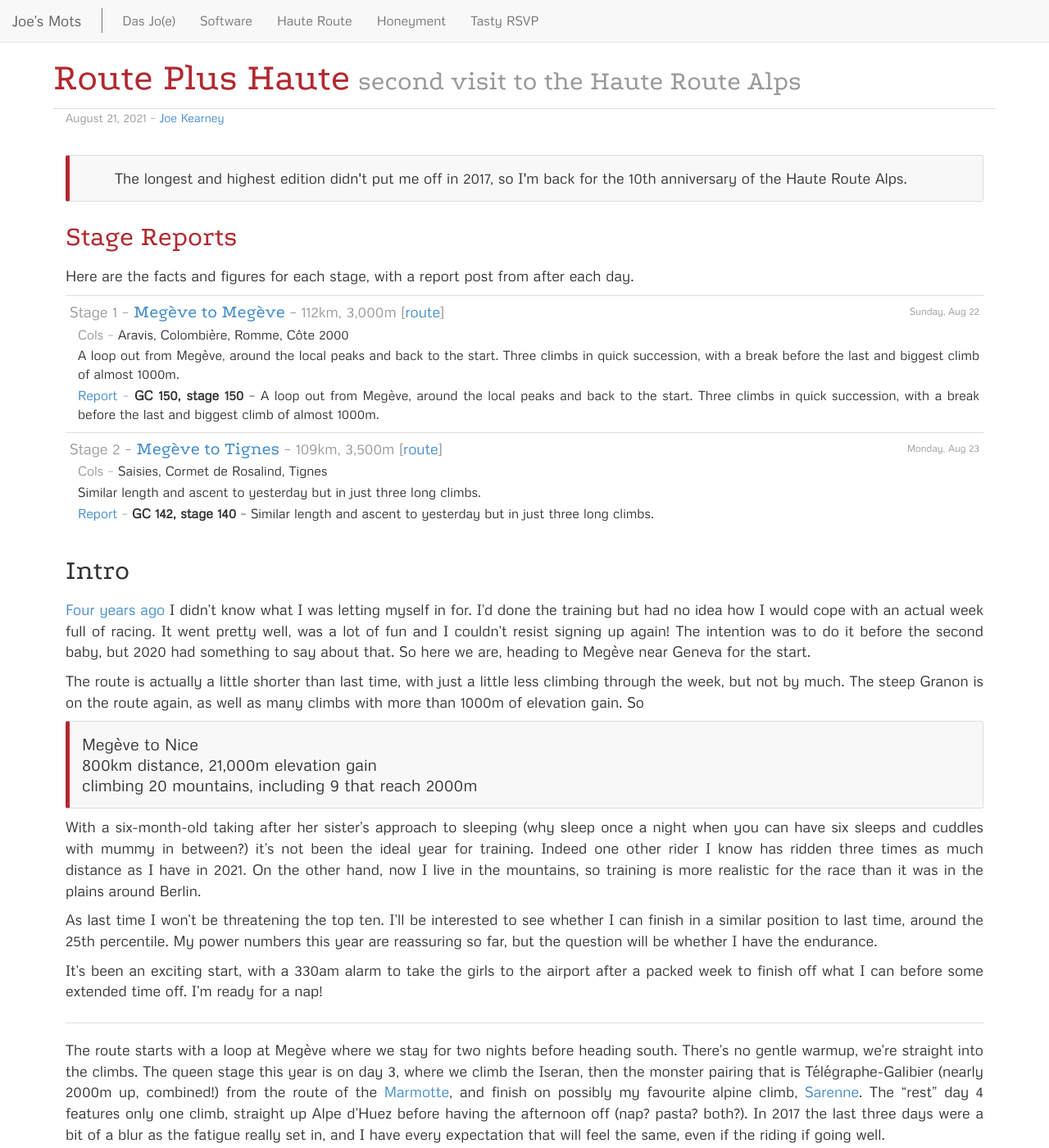
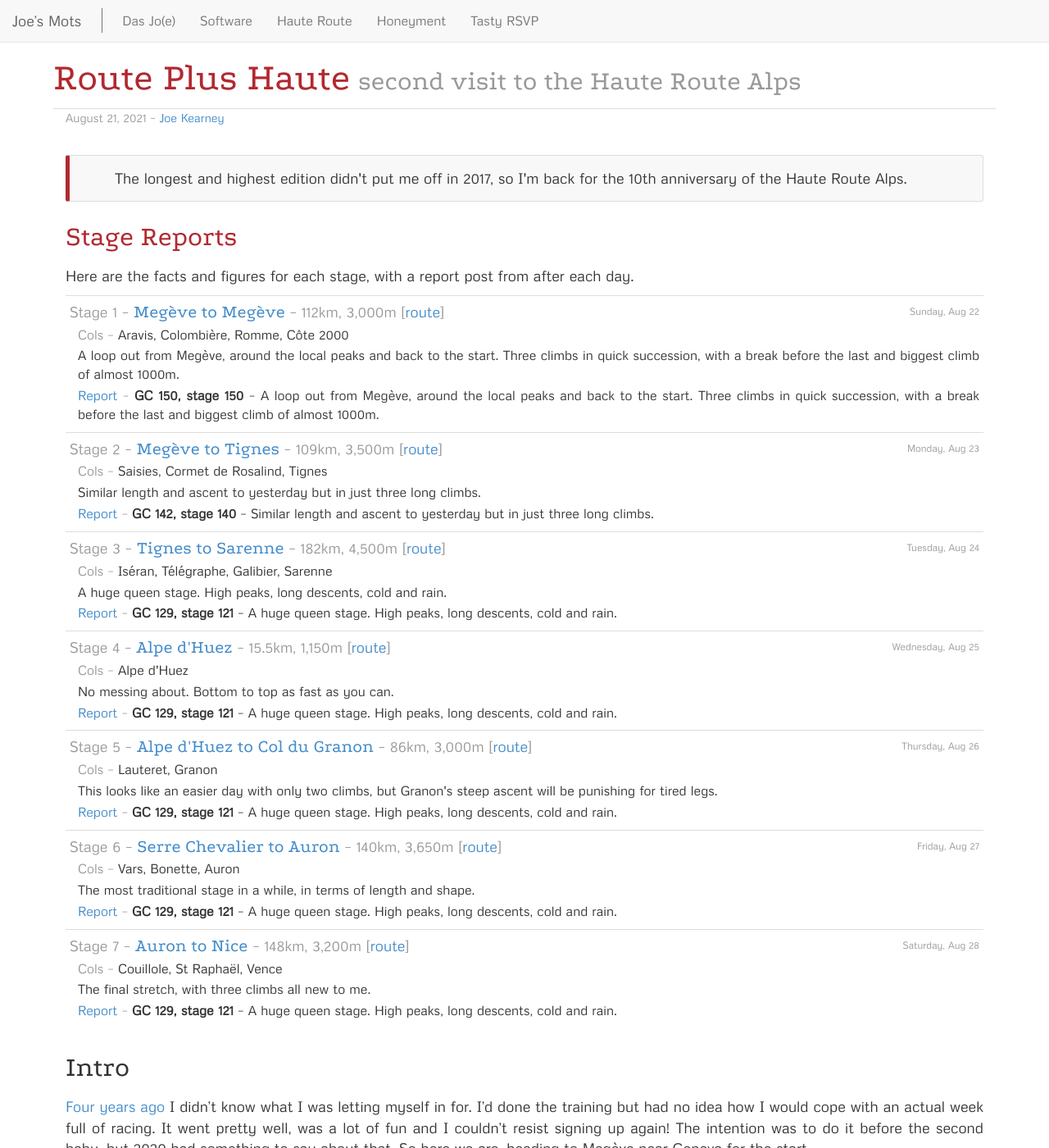
Before and after one commit to joekearney/joekearney.github.io, a Jekyll site: the page built from _posts/cycling/haute-route-2021/2021-08-21-haute-route-2021-index.md, in a window 1280 px wide and 1400 px high. Shown: the whole window at 82% size. Built offline with Jekyll 4.4.1, drawn with Linux system fonts in a browser that asks for light colours; comment, search, counter and statistics services are not loaded.

Commit message:
HRA 2021 stage 4

```diff
--- a/_data/haute-route-2021.yml
+++ b/_data/haute-route-2021.yml
@@ -13,11 +13,71 @@
 - number: 2
   title: Megève to Tignes
   date: Monday, Aug 23
-  strava-route: https://ridewithgps.com/routes/34861998
-  ridewithgps-route-id: 34861998
+  strava-route: https://ridewithgps.com/routes/34861996
+  ridewithgps-route-id: 34861996
   length: 109km
   ascent: 3,500m
   cols: Saisies, Cormet de Rosalind, Tignes
   description: "Similar length and ascent to yesterday but in just three long climbs."
   # profile: /images/haute-route/profiles/1.jpg
   # map: /images/haute-route/maps/1.jpg
+
+- number: 3
+  title: Tignes to Sarenne
+  date: Tuesday, Aug 24
+  strava-route: https://ridewithgps.com/routes/34861998
+  ridewithgps-route-id: 34861998
+  length: 182km
+  ascent: 4,500m
+  cols: Iséran, Télégraphe, Galibier, Sarenne
+  description: "A huge queen stage. High peaks, long descents, cold and rain."
+  # profile: /images/haute-route/profiles/1.jpg
+  # map: /images/haute-route/maps/1.jpg
+
+- number: 4
+  title: Alpe d'Huez
+  date: Wednesday, Aug 25
+  strava-route: https://ridewithgps.com/routes/34862001
+  ridewithgps-route-id: 34862001
+  length: 15.5km
+  ascent: 1,150m
+  cols: Alpe d'Huez
+  description: "No messing about. Bottom to top as fast as you can."
+  # profile: /images/haute-route/profiles/1.jpg
+  # map: /images/haute-route/maps/1.jpg
+
+- number: 5
+  title: Alpe d'Huez to Col du Granon
+  date: Thursday, Aug 26
+  strava-route: https://ridewithgps.com/routes/34862003
+  ridewithgps-route-id: 34862003
+  length: 86km
+  ascent: 3,000m
+  cols: Lauteret, Granon
+  description: "This looks like an easier day with only two climbs, but Granon's steep ascent will be punishing for tired legs."
+  # profile: /images/haute-route/profiles/1.jpg
+  # map: /images/haute-route/maps/1.jpg
+
+- number: 6
+  title: Serre Chevalier to Auron
+  date: Friday, Aug 27
+  strava-route: https://ridewithgps.com/routes/34862005
+  ridewithgps-route-id: 34862005
+  length: 140km
+  ascent: 3,650m
+  cols: Vars, Bonette, Auron
+  description: "The most traditional stage in a while, in terms of length and shape."
+  # profile: /images/haute-route/profiles/1.jpg
+  # map: /images/haute-route/maps/1.jpg
+
+- number: 7
+  title: Auron to Nice
+  date: Saturday, Aug 28
+  strava-route: https://ridewithgps.com/routes/34862006
+  ridewithgps-route-id: 34862006
+  length: 148km
+  ascent: 3,200m
+  cols: Couillole, St Raphaël, Vence
+  description: "The final stretch, with three climbs all new to me."
+  # profile: /images/haute-route/profiles/1.jpg
+  # map: /images/haute-route/maps/1.jpg
--- /dev/null
+++ b/_posts/cycling/haute-route-2021/stage-reports/2021-08-24-hra-2021-stage-3.md
@@ -0,0 +1,71 @@
+---
+layout: haute-route-stage-report-2021
+categories:
+- post
+tags:
+- article
+- cycling
+- hasIndexPage
+- haute-route-2021
+- haute-route-2021-stage-report
+series_index: haute-route-2021
+series: "Haute Route 2021"
+series_tag: haute-route-2021
+include_series_in_header_title: true
+status: published
+type: post
+author: Joe Kearney
+
+stage-number: 3
+title: "Stage 3 &ndash; GC 129"
+description: "Tignes to Sarenne"
+long_description: "A huge queen stage. High peaks, long descents, cold and rain."
+haute-route-gc-position: 129
+haute-route-stage-position: 121
+
+haute_route_strava_embed: https://www.strava.com/activities/5845368877/embed/ab7ba4134e4974d0cdacbde89f9ae0e0044a14bd
+
+#title_image_img: https://lh3.googleusercontent.com/OwrXwlCqDr_HZ4w9kkw6RF0tiRyChtNTL_z1ESwAVF11m9n6VQGi6-wn054tPEcx0XSmD3EDXcT8Wo1ZWBXZcJSOTGzI7Ut2C4-vPuwR2oWRAish0JsxNDQvRnHWw8kM1yfnD13pjz8=w960-h540
+---
+
+In 2017 the weather was delightful, the whole duration of the race. There wasn't a drop of rain, and aside from the earliest starts it was never too cold. There was always going to be something very different about this edition, and it's turned out to be the heat.
+
+At 2700m it can get pretty nippy. We were warned at the briefing to expect the cold, and most people (not all) looked pretty well prepared. The forecast at both of the highest peaks, Iséran and Galibier, was for 4°C. But arriving at the peak, after hours of work, isn't the problem. After that when you stop working, the sweat now makes you cold, and even multiple layers against the wind can't completely stop the chill you get from descending at 50km/h or more. Add a sprinkling of rain and it only gets worse!
+
+So instead of the flimsiest climbing jerseys this was a day for full-finger gloves, arm- and leg-warmers, merino wool base layer, insulated gilet and rain jacket on top to stop the wind! The special bag of cold weather gear, thus far unopened, came into its own.
+
+---
+
+From the early start we followed the descent in convoy again, but before long turned up the Col de l'Iséran, another of the climbs made famous (or even monumental) by the Tour. Most people didn't push too hard here given what was to come. The climb was beautiful with views down the valley to the next mountains and moon still above the horizon, and we all got the classic picture at the sign at the top. On a day like this it's good to get the first climb out of the way without feeling like you've spent anything, and at least for me, that worked.
+
+Often on a big climbing day like this the peaks are roughly evenly spaced through the route. Not so here, because after Iséran we descended for 70km. Yes 70. The first 30 or so were the usual mountain descent, somewhat steep with cow poo all over the place, but neutralised so that riders weren't encouraged to take risks.
+
+The rest followed a river valley gently downhill, at only 1-2% for the most part. You always want a good group to share the work in flat-ish sections like this, otherwise you spend much more energy to get to the other end. I had a great group that formed at the start, including the other riders from Zürich Veloton, my club. We rattled on with good speed, with almost all of the others in the group both taking turns on the front and riding safely (we haven't had much other group riding to see this yet).
+
+In one town the group split with some traffic. I was ahead in a small group and waiting for the rest to catch up when I thought I had time to pull over for a quick wee. I did not have time, and before the long the group got to me and went past. Oh dear, time to chase. I had to push for about 7 minutes to catch them. I was able to get a little drafting from some cars for a short time, and one of the event motorbikes paced me up to the group for the last few metres of the gap, but it was a big effort to spend, not that long before the start of the Télégraphe climb.
+
+Once I caught them I managed not to do too much work and eat some food while we continued, but I didn't feel like I recovered from that effort until well into the Galibier climb some two hours later. The Télégraphe went ok, but it was more difficult than it should have been to hold 220W there. It looks like it was the second best time I've done there, so that's not too bad considering.
+
+The unexpected difficulty was in carrying all of the spare clothes! On the long descent I still had everything on, gloves stuffed down my top. Once we started climbing that wasn't an option! So I stopped to try to pack everything down as much as possible. Arm warmers in one pocket, gilet in one, but I still needed some space for food! So the rain jacket had to be stuffed into the back of my shorts instead. Probably not the stylish option but at least it worked.
+
+After the Télégraphe is only a short descent to Valloire, the town at the start of the Galibier climb. They're so close together that they're really not worth considering to be two separate climbs, so much as one with a little dip in the middle. (I just learned the German word _Gegensteigung_, meaning a short climb in the middle of a longer descent. perhaps this is a Gegenabsteig?) With only a brief stop for more water from a little fountain in the town I started the climb, and it was soon after here that it started feeling like it was supposed to, but I still couldn't sustain the 230W I would have liked.
+
+It's a long climb. Whereas the usual image of the big Alpine passes has a pile of switchbacks snaking up the side of the mountain, for much of the Galibier you're on relatively straight roads, inclined up the valley. It's somehow harder to motivate when you can't see the next turn for miles. It was the other riders around that gave it some rhythm, seeing the next ones to chase, or the next ones catching up. At about 2000m of elevation (still with 700m to go!) there's a little old bridge to cross to the other side of the valley, after which it does start turning and twisting a little more. There's a small local cheese shop that advertises its Beaufort cheese on little signs for a while, and I've always wondered what state of disrepair I'd have to be in to give up on the climb at that point to buy some cheese by the kilo.
+
+The rest of the climb was a bit of a blur, to be honest. I arrived at the top and the end of the timed section in personal best time for Galibier, after nearly 2h40 for the combination, including the short stops. As I reached the top, in the seconds after stopping when I was just trying to get my breath back, one of the event medics came running over! I tried to tell her I wasn't having a heart attack. It turns out she was trying to tell me to breathe slowly in order to recover quicker, which I suppose was appreciated if unexpected!
+
+Food, water, more food, aware of another 1700m descent and 1000m climbing to come. All of the clothes back on (which takes longer than you would want at that point, when getting cold but not quite in control of ones faculties), and just as the rain jacket zipped up it started to drizzle. We were told that the rain was heavy at the bottom, so tried to balance wanting to move to get away from the cold mountaintop with wanting to stay still to recover a bit more.
+
+I found Timeas, a Dutch guy I've been riding with quite a bit. We rode the descent together and stopped before the timing mat to eat yet more food. Some of the road was damp and so we were slower descending that we might have, but it sounds like we were relatively lucky compared to others who had thunderstorms and heavy rain.
+
+We started the climb together, but I decided quickly to stop to take off and stow the jacket and gilet. It took me about a minute before starting to chase him, and it wasn't until 37 minutes later that I managed to catch him!
+
+What a beautiful climb. This was my [favourite in 2017](/posts/hra-2017-stage-3), where it was even more pretty in the sunshine. It's just a joy to go up through the charming tiny villages, forests and fields with cows with cowbells, and then above the treeline into the views of the valley and the distant mountaintops.
+
+I didn't go as fast here as in 2017, but that was in the middle of much shorter stage, not the end of an epic one. This was my highest placing among the stages so far, as it was last time. I do like this hill! That was a great day, and a really hard ride.
+
+---
+
+My club in Zürich is called Veloton, and there are four of us riing here. The others, Luise and two Martin's are, frankly, much faster than me, and that's fine. We agreed to enter the mixed team competition, in which the times of the fastest three riders on each stage contribute to the team time.  Because they're so fast the team keeps winning, and so on yesterday's and today's stage, at the evening briefing we all went up to have our photo taken with the local chief of tourism, and to be given a prize!
+
+I have not yet contributed any times to the team, and unless something goes very wrong for one of the others, I very likely will not. But when we get to Nice, if it keeps going like this I may be a proud member of the winning mixed GC team!
```
Also changed, not shown: _posts/cycling/haute-route-2021/stage-reports/2021-08-22-hra-2021-stage-1.md (+1 -1 lines), _posts/cycling/haute-route-2021/stage-reports/2021-08-23-hra-2021-stage-2.md (+1 -1 lines).
